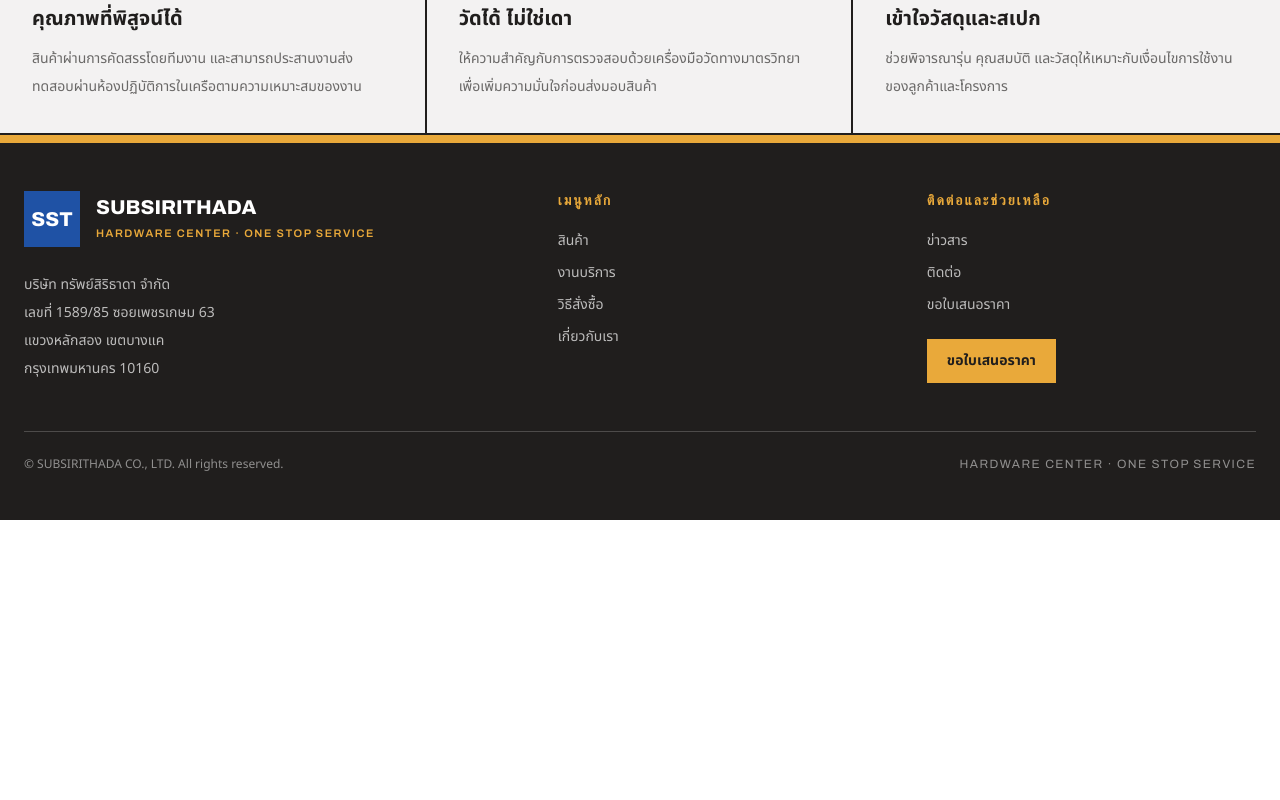
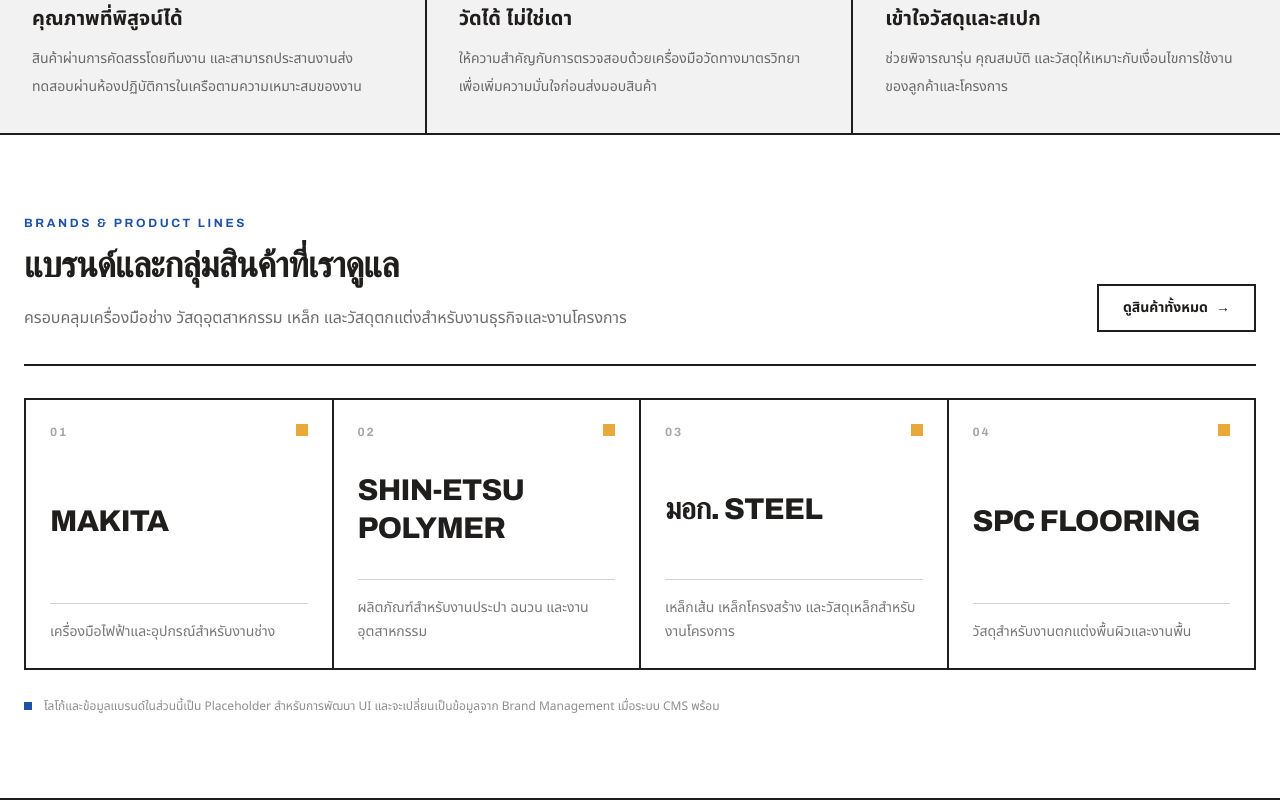
Before and after one commit to kinnyx/subsirithada, a Next.js app: page / in a window 1280 px wide. Shown: the part 4200-5000 px from the top of the page. Before the commit the page ends 4720 px from the top, so only its background shows below. Built offline with nearby package versions, Linux system fonts and the light colour scheme.

Commit message:
feat: add homepage brands

```diff
--- a/src/app/page.tsx
+++ b/src/app/page.tsx
@@ -1,3 +1,4 @@
+import HomeBrands from "@/components/home/home-brands";
 import HomeCategories from "@/components/home/home-categories";
 import HomeCompanyStrength from "@/components/home/home-company-strength";
 import HomeFeaturedProducts from "@/components/home/home-featured-products";
@@ -19,6 +20,7 @@
         <HomeFeaturedProducts />
         <HomeServices />
         <HomeCompanyStrength />
+        <HomeBrands />
       </main>
 
       <SiteFooter />
--- /dev/null
+++ b/src/components/home/home-brands.tsx
@@ -0,0 +1,98 @@
+import Link from "next/link";
+
+const brands = [
+  {
+    number: "01",
+    name: "MAKITA",
+    description: "เครื่องมือไฟฟ้าและอุปกรณ์สำหรับงานช่าง",
+  },
+  {
+    number: "02",
+    name: "SHIN-ETSU POLYMER",
+    description: "ผลิตภัณฑ์สำหรับงานประปา ฉนวน และงานอุตสาหกรรม",
+  },
+  {
+    number: "03",
+    name: "มอก. STEEL",
+    description: "เหล็กเส้น เหล็กโครงสร้าง และวัสดุเหล็กสำหรับงานโครงการ",
+  },
+  {
+    number: "04",
+    name: "SPC FLOORING",
+    description: "วัสดุสำหรับงานตกแต่งพื้นผิวและงานพื้น",
+  },
+] as const;
+
+export default function HomeBrands() {
+  return (
+    <section className="border-b-2 border-brand-dark bg-white">
+      <div className="mx-auto max-w-7xl px-6 py-14 sm:py-16 lg:py-20">
+        <div className="grid gap-8 border-b-2 border-brand-dark pb-8 lg:grid-cols-[1fr_auto] lg:items-end">
+          <div>
+            <p className="font-display text-xs font-bold uppercase tracking-[0.22em] text-brand-primary">
+              Brands &amp; Product Lines
+            </p>
+
+            <h2 className="mt-3 max-w-2xl font-display text-3xl font-extrabold leading-tight tracking-tight text-brand-dark sm:text-4xl">
+              แบรนด์และกลุ่มสินค้าที่เราดูแล
+            </h2>
+
+            <p className="mt-4 max-w-2xl text-sm leading-7 text-brand-dark/65 sm:text-base">
+              ครอบคลุมเครื่องมือช่าง วัสดุอุตสาหกรรม เหล็ก
+              และวัสดุตกแต่งสำหรับงานธุรกิจและงานโครงการ
+            </p>
+          </div>
+
+          <Link
+            href="/products"
+            className="inline-flex min-h-12 w-fit items-center justify-center border-2 border-brand-dark bg-white px-6 py-3 text-sm font-bold text-brand-dark transition-colors hover:bg-brand-dark hover:text-white"
+          >
+            ดูสินค้าทั้งหมด
+            <span className="ml-2" aria-hidden="true">
+              →
+            </span>
+          </Link>
+        </div>
+
+        <div className="mt-8 grid border-l-2 border-t-2 border-brand-dark sm:grid-cols-2 lg:grid-cols-4">
+          {brands.map((brand) => (
+            <article
+              key={brand.number}
+              className="group flex min-h-56 flex-col border-b-2 border-r-2 border-brand-dark bg-white p-6 transition-colors hover:bg-brand-light sm:min-h-64"
+            >
+              <div className="flex items-start justify-between gap-4">
+                <span className="font-display text-xs font-bold tracking-[0.16em] text-brand-dark/40">
+                  {brand.number}
+                </span>
+
+                <div
+                  aria-hidden="true"
+                  className="h-3 w-3 bg-brand-accent transition-transform group-hover:scale-125"
+                />
+              </div>
+
+              <div className="my-auto py-8">
+                <p className="font-display text-2xl font-extrabold leading-tight tracking-tight text-brand-dark sm:text-3xl">
+                  {brand.name}
+                </p>
+              </div>
+
+              <p className="border-t border-brand-dark/20 pt-4 text-sm leading-6 text-brand-dark/60">
+                {brand.description}
+              </p>
+            </article>
+          ))}
+        </div>
+
+        <div className="mt-6 flex items-start gap-3">
+          <div className="mt-2 h-2 w-2 shrink-0 bg-brand-primary" />
+
+          <p className="max-w-3xl text-xs leading-6 text-brand-dark/50">
+            โลโก้และข้อมูลแบรนด์ในส่วนนี้เป็น Placeholder สำหรับการพัฒนา UI
+            และจะเปลี่ยนเป็นข้อมูลจาก Brand Management เมื่อระบบ CMS พร้อม
+          </p>
+        </div>
+      </div>
+    </section>
+  );
+}
```
